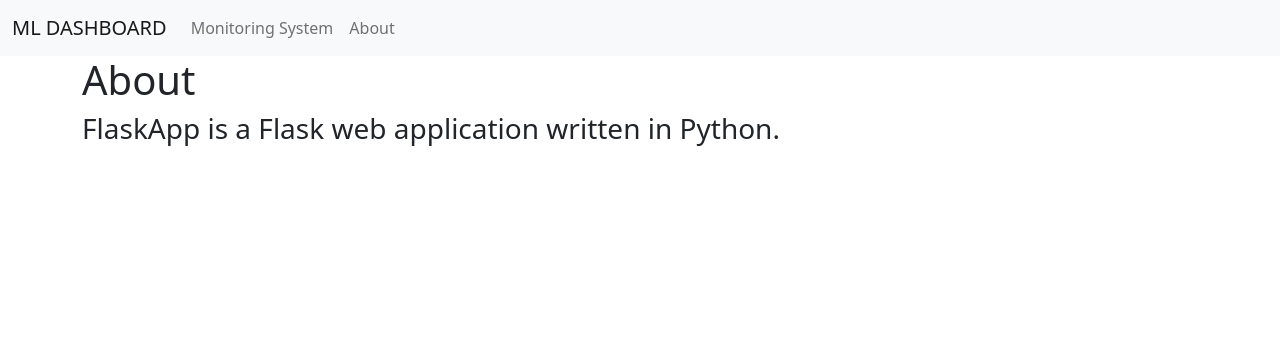
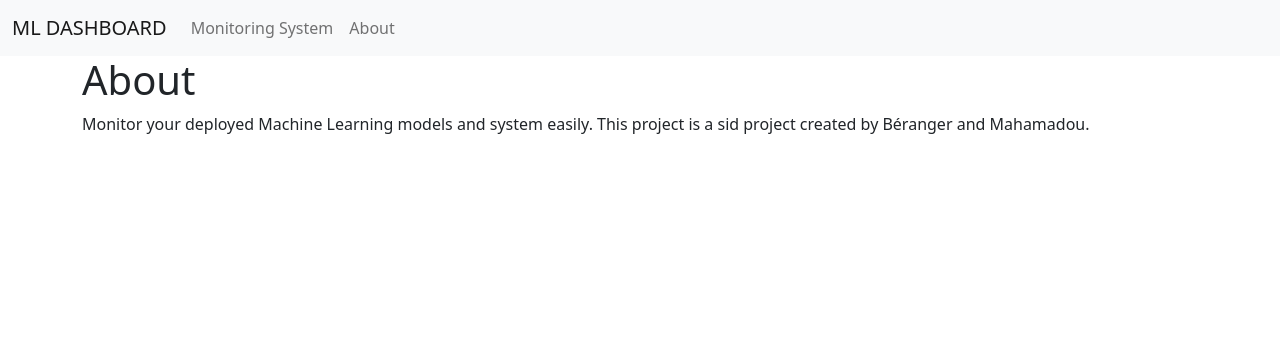
Before and after one commit to beroguedou/pillowdrift, a Flask app: page /about in a window 1280 px wide. Shown: the top 356 px of the page. Run offline with Flask 2, Linux system fonts and the light colour scheme.

Commit message:
minor refinements

```diff
--- a/mool/templates/about.html
+++ b/mool/templates/about.html
@@ -2,5 +2,5 @@
 
 {% block content %}
     <h1>{% block title %} About {% endblock %}</h1>
-    <h3>FlaskApp is a Flask web application written in Python.</h3>
+    <div>Monitor your deployed Machine Learning models and system easily. This project is a sid project created by Béranger and Mahamadou.</div>
 {% endblock%}
--- a/mool/templates/base.html
+++ b/mool/templates/base.html
@@ -8,7 +8,7 @@
     <!-- Bootstrap CSS -->
     <link href="https://cdn.jsdelivr.net/npm/bootstrap@5.1.0/dist/css/bootstrap.min.css" rel="stylesheet" integrity="sha384-KyZXEAg3QhqLMpG8r+8fhAXLRk2vvoC2f3B09zVXn8CA5QIVfZOJ3BCsw2P0p/We" crossorigin="anonymous">
 
-    <title>{% block title %} {% endblock %} - Pillow</title>
+    <title>{% block title %} {% endblock %} - MooL</title>
   </head>
   <body>
     <nav class="navbar navbar-expand-lg navbar-light bg-light">
```
Also changed, not shown: README.md.
